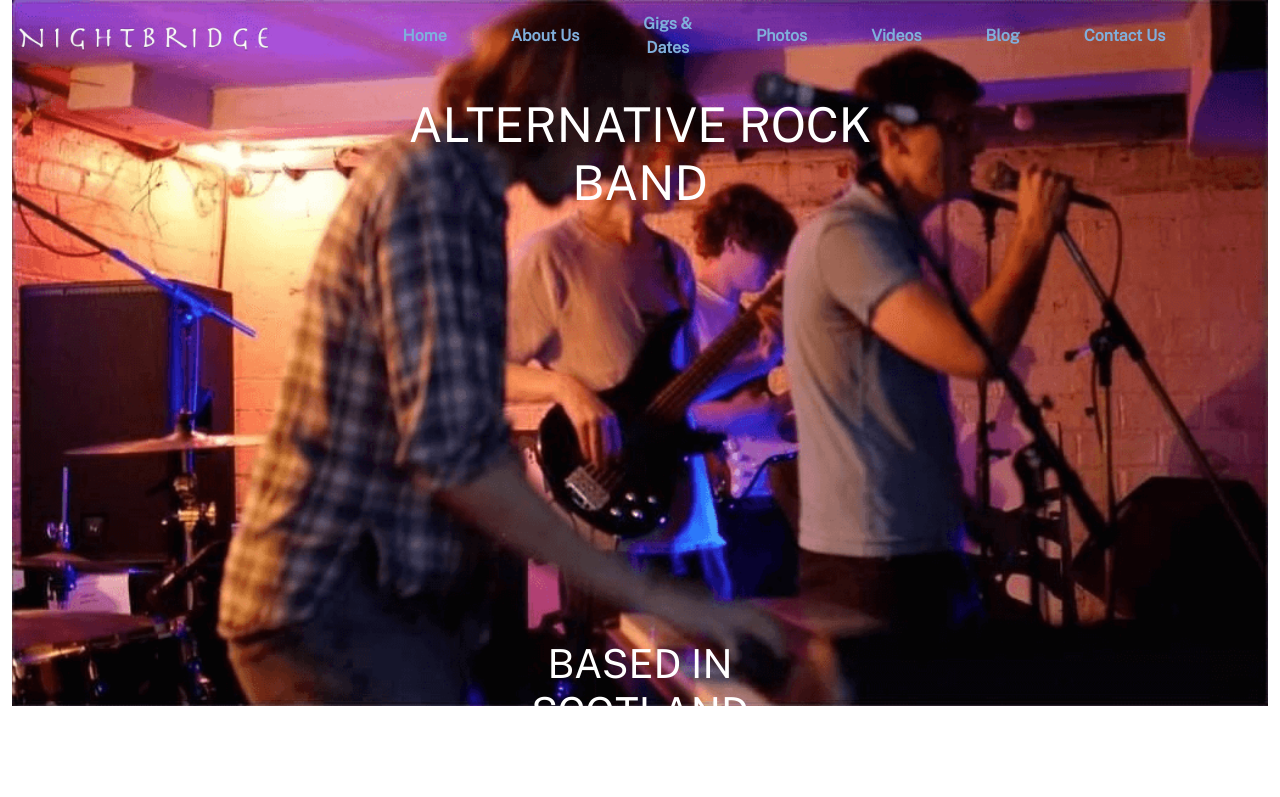
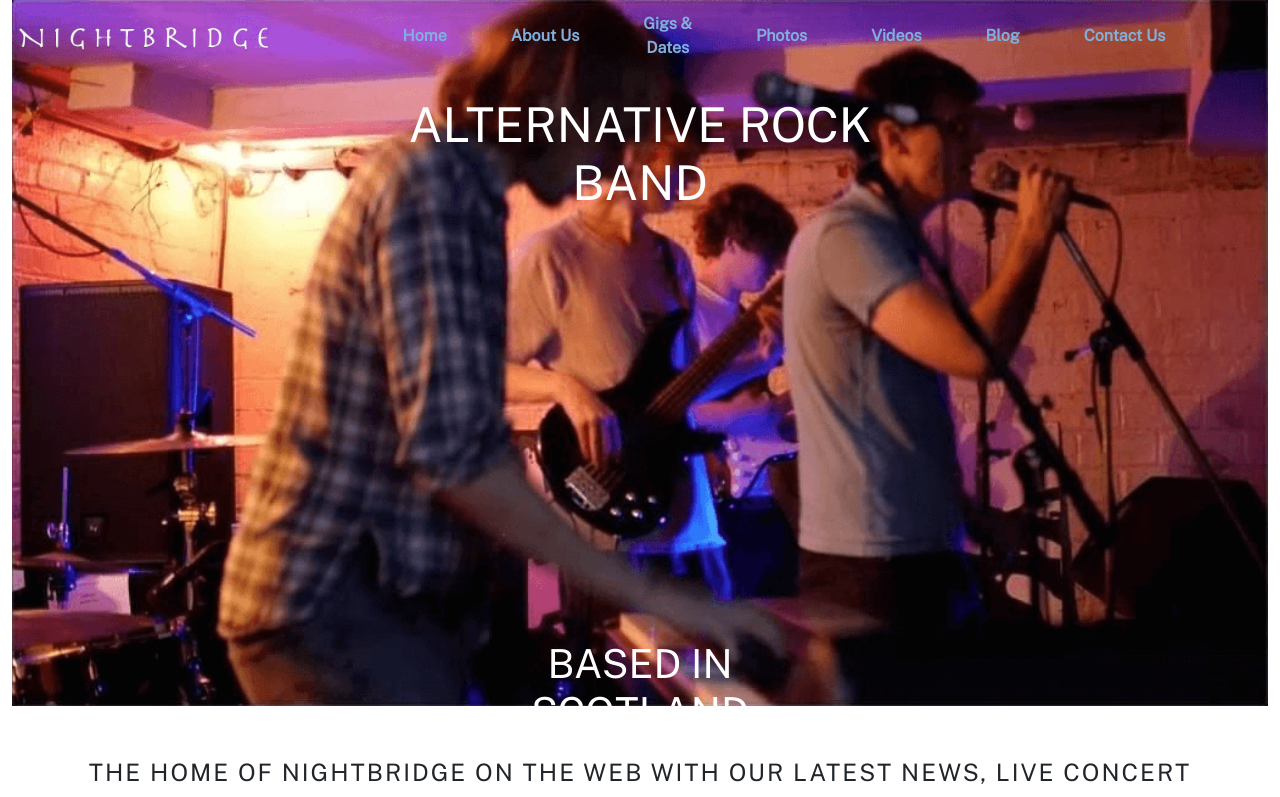
Before and after one commit to TubaMirabilis/nightbridge, a Next.js app: page / in a window 1280 px wide. Shown: the top 797 px of the page. Built offline with nearby package versions, Linux system fonts and the light colour scheme.

Commit message:
Fixed hero aspect ratio

```diff
--- a/scss/_hero.scss
+++ b/scss/_hero.scss
@@ -1,6 +1,6 @@
 .hero {
   width: 100%;
-  aspect-ratio: 1.6;
+  aspect-ratio: 1.78;
   z-index: -1;
 }
 .hero > img {
```
